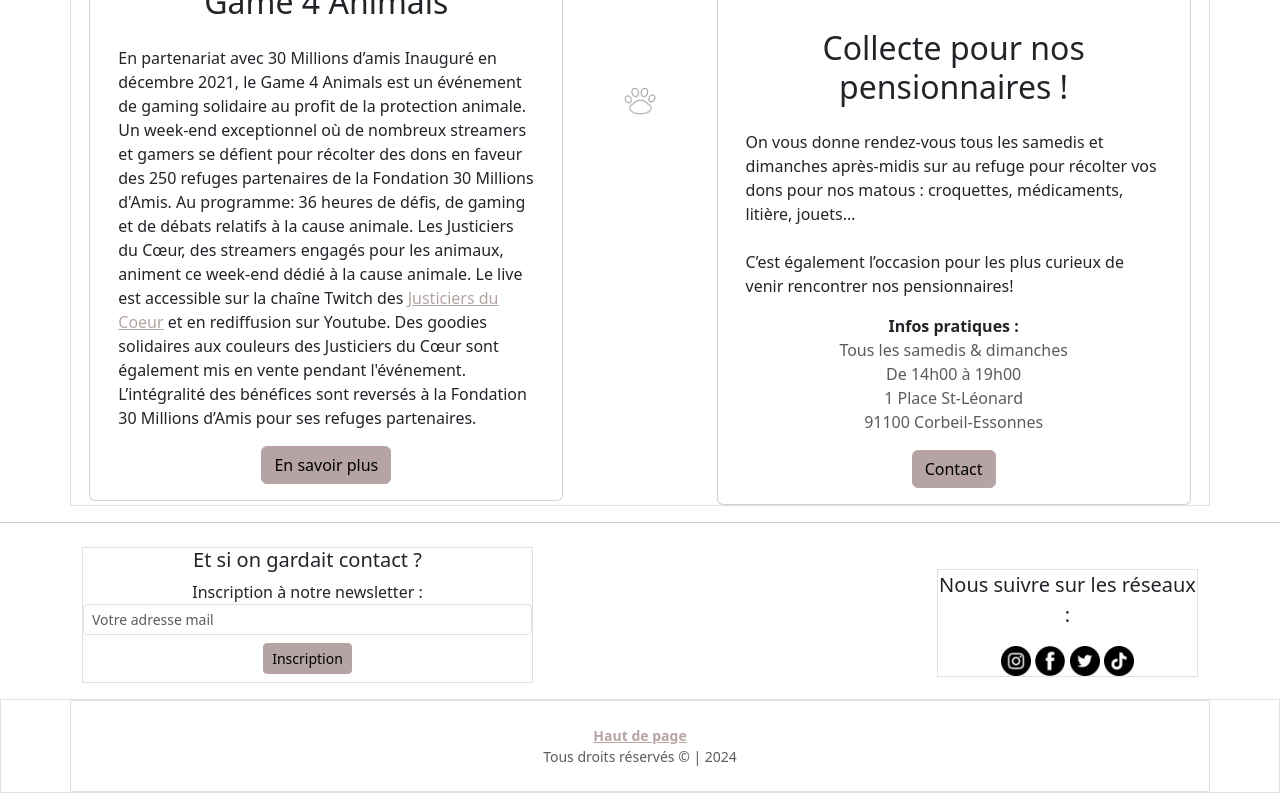
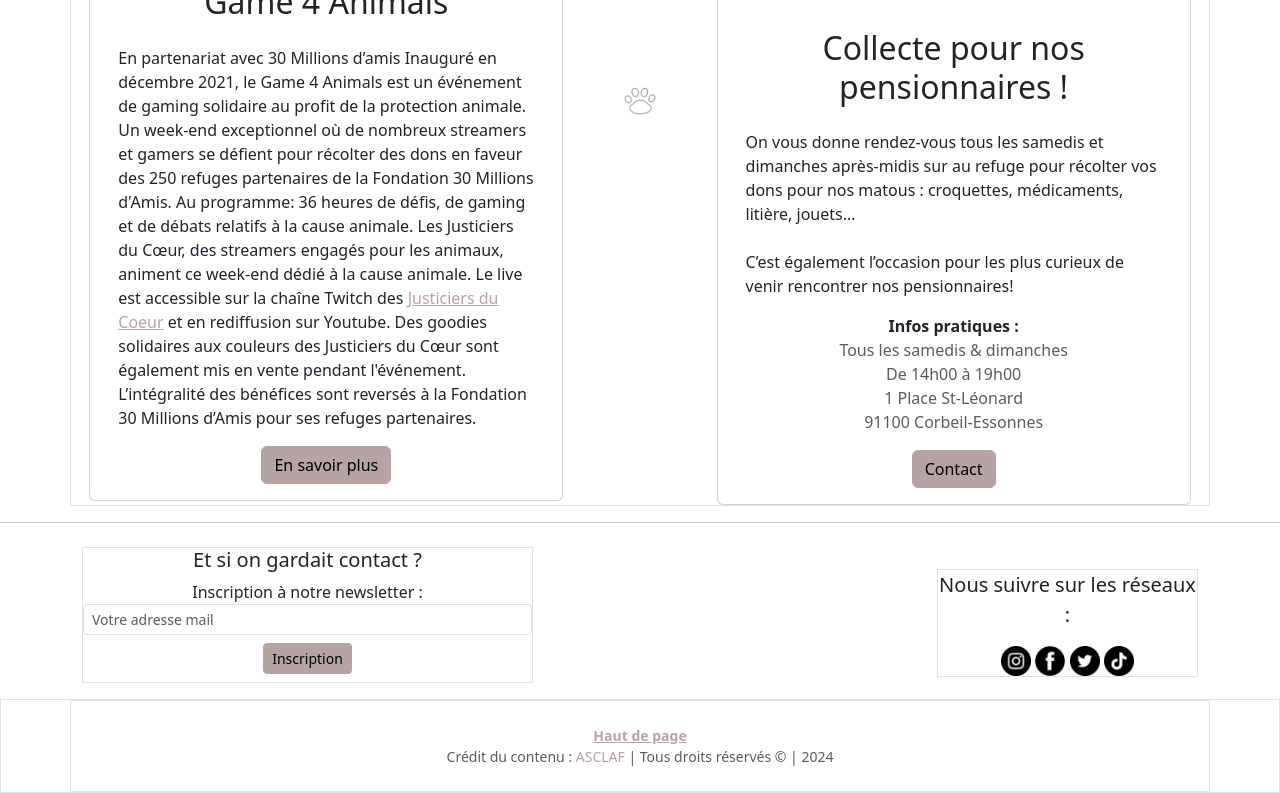
Before and after one commit to Gremlinzzz/PurrPatrol, a plain HTML site: page evenements.html in a window 1280 px wide. Shown: the part 590-1383 px from the top of the page. Drawn offline with Linux system fonts and the light colour scheme.

Commit message:
Modif footer : lien vers source du contenu

```diff
--- a/evenements.html
+++ b/evenements.html
@@ -116,8 +116,8 @@
     <!-- FOOTER -->
     <footer class="border">
         <div class="container border d-flex justify-content-center p-4">
-            <small class="text-body-secondary text-center"><strong><a href="#logoEvent">Haut de page</a></strong><br>
-            Tous droits réservés © | 2024</small>
+            <small class="text-body-secondary text-center"><strong><a href="#logoAccueil">Haut de page</a></strong><br>
+            Crédit du contenu : <a href="https://www.refuge-asclaf.fr/" target="_blank" class="link-underline link-underline-opacity-0 link-underline-oopacity-75-hower">ASCLAF</a> | Tous droits réservés © | 2024</small>
         </div>
     </footer>
 
```
Also changed, not shown: accueil.html (+1 -1 lines), contact.html (+2 -2 lines), modalites.html (+2 -2 lines), nos_chats.html (+2 -2 lines), nous_aider.html (+2 -3 lines), 1 other file.
